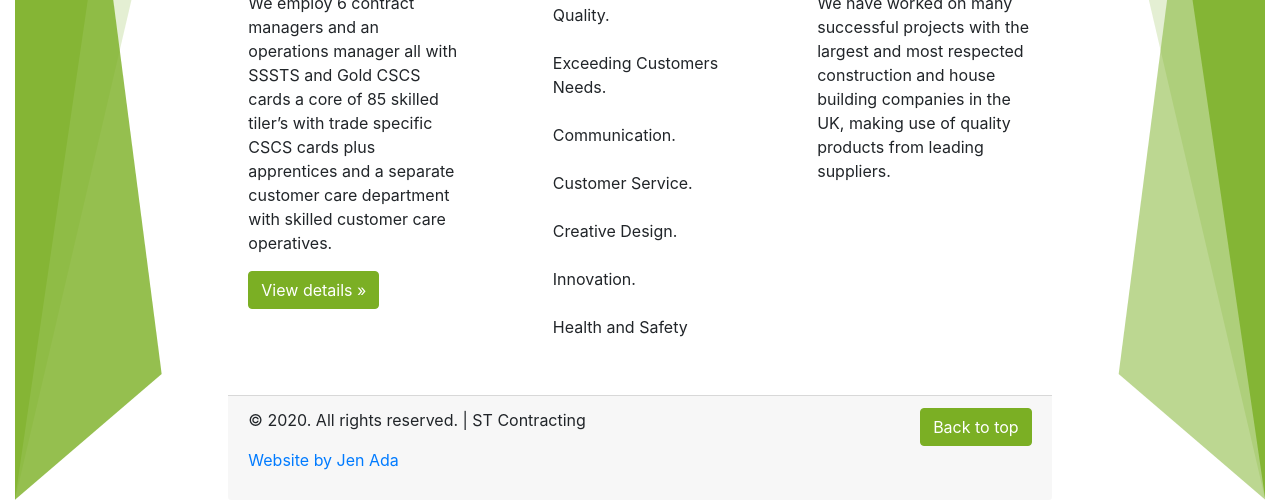
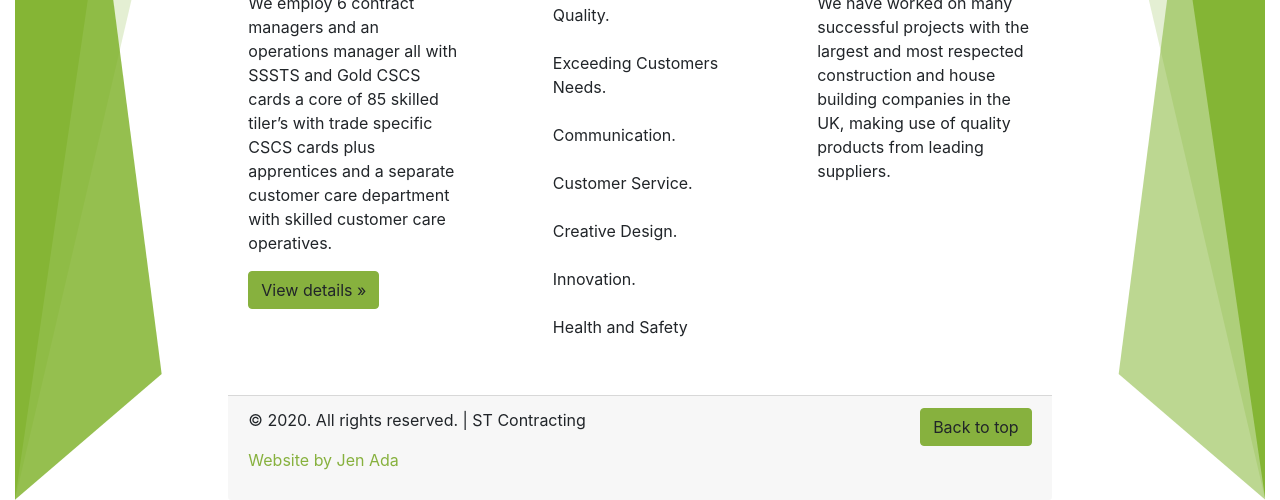
Before and after one commit to triforcejen/Example-Site-1, a website: page index.html in a window 1280 px wide. Shown: the part 759-1259 px from the top of the page. Drawn offline with nearby package versions, Linux system fonts and the light colour scheme.

Commit message:
change links to theme colour

```diff
--- a/css/custom.scss
+++ b/css/custom.scss
@@ -48,3 +48,6 @@ $theme-colors:(
         color: #212529;
     }
 }
+a{
+    color:rgb(135, 177, 62);
+}
```
Also changed, not shown: css/custom.css, 1 other file.
